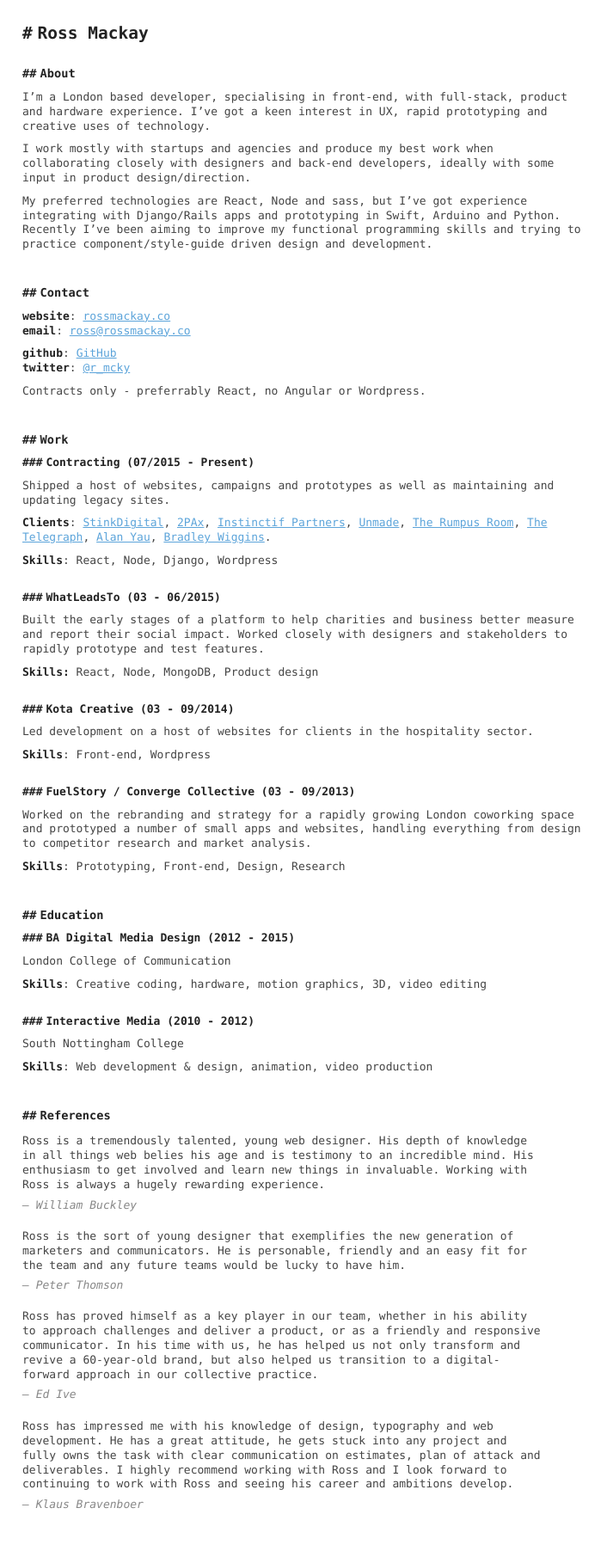
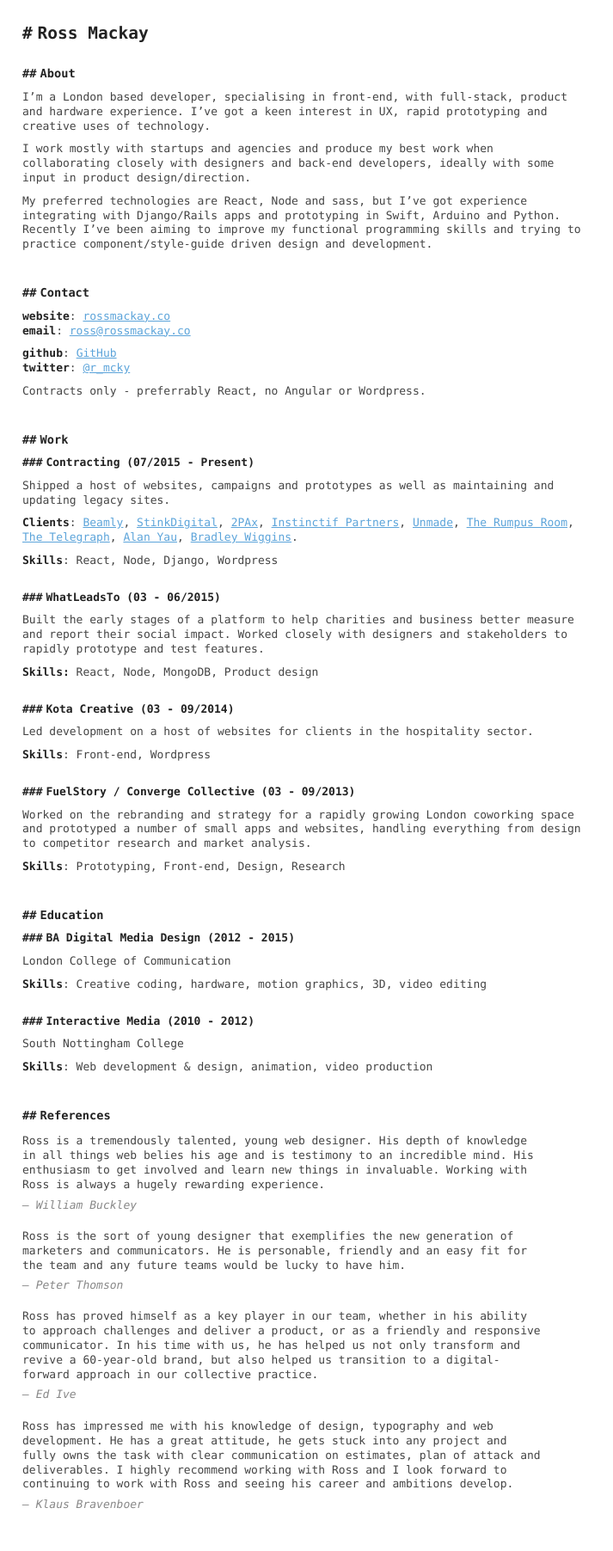
Before and after one commit to mcky/mcky.github.io, a Jekyll site: the page built from index.md, in a window 1280 px wide. Shown: the whole page at 86% size, without its empty margins (0-713 px from the left). Built offline with Jekyll 4.4.1, drawn with Linux system fonts in a browser that asks for light colours.

Commit message:
Add beamly to client list

```diff
--- a/index.md
+++ b/index.md
@@ -36,6 +36,7 @@ Contracts only - preferrably React, no Angular or Wordpress.
 Shipped a host of websites, campaigns and prototypes as well as maintaining and updating legacy sites.
 
 _Clients_:
+[Beamly](https://www.beamly.com){:target="_blank"},
 [StinkDigital](http://stinkdigital.com){:target="_blank"},
 [2PAx](http://2pax.com){:target="_blank"},
 [Instinctif Partners](http://instinctif.com){:target="_blank"},
```
